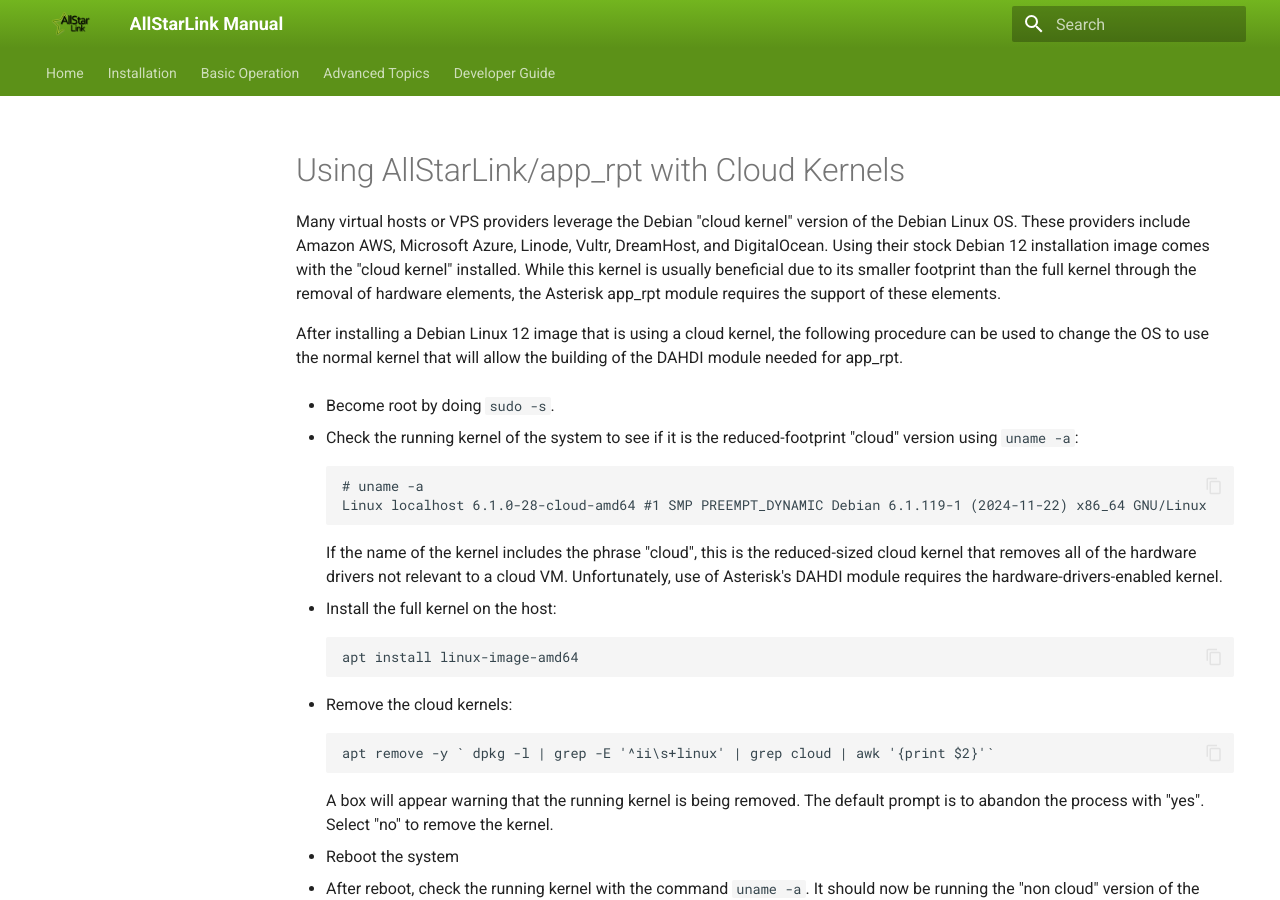
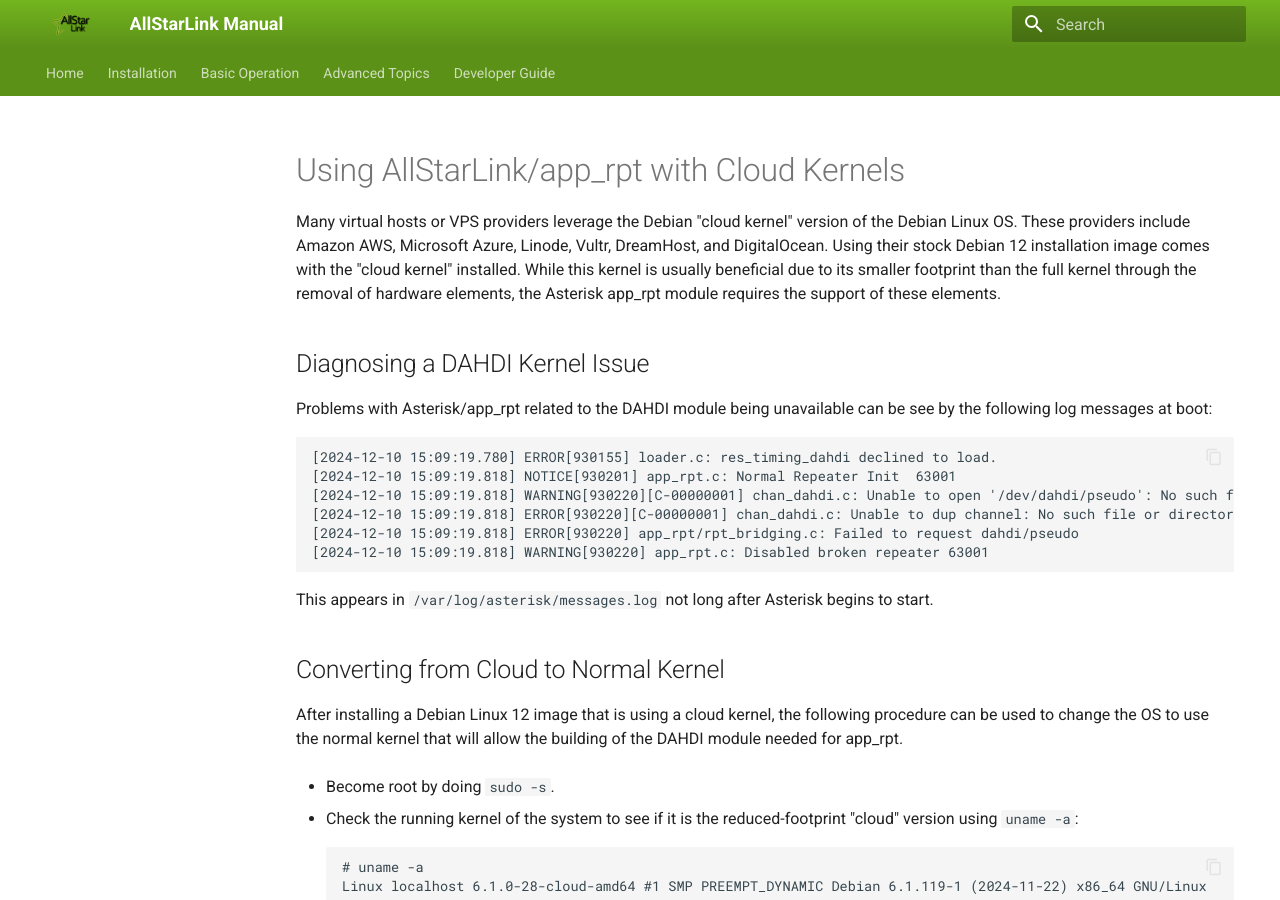
Before and after one commit to AllStarLink/ASL3-Manual, an MkDocs documentation site: the page built from docs/adv-topics/cloud-kernel.md, in a window 1280 px wide and 900 px high. Built offline with MkDocs 1.6.1 and Material for MkDocs 9.7.7, drawn with Linux system fonts in a browser that asks for light colours.

Commit message:
Add logging output DAHDI

````diff
--- a/docs/adv-topics/cloud-kernel.md
+++ b/docs/adv-topics/cloud-kernel.md
@@ -7,6 +7,24 @@
 While this kernel is usually beneficial due to its smaller footprint
 than the full kernel through the removal of hardware elements, the
 Asterisk app_rpt module requires the support of these elements.
+
+## Diagnosing a DAHDI Kernel Issue
+Problems with Asterisk/app_rpt related to the DAHDI module being unavailable
+can be see by the following log messages at boot:
+
+```
+[2024-12-10 15:09:19.780] ERROR[930155] loader.c: res_timing_dahdi declined to load.
+[2024-12-10 15:09:19.818] NOTICE[930201] app_rpt.c: Normal Repeater Init  63001
+[2024-12-10 15:09:19.818] WARNING[930220][C-00000001] chan_dahdi.c: Unable to open '/dev/dahdi/pseudo': No such file or directory
+[2024-12-10 15:09:19.818] ERROR[930220][C-00000001] chan_dahdi.c: Unable to dup channel: No such file or directory
+[2024-12-10 15:09:19.818] ERROR[930220] app_rpt/rpt_bridging.c: Failed to request dahdi/pseudo
+[2024-12-10 15:09:19.818] WARNING[930220] app_rpt.c: Disabled broken repeater 63001
+```
+
+This appears in `/var/log/asterisk/messages.log` not long after Asterisk
+begins to start.
+
+## Converting from Cloud to Normal Kernel
 
 After installing a Debian Linux 12 image that is using a cloud
 kernel, the following procedure can be used to change the OS to use
````
